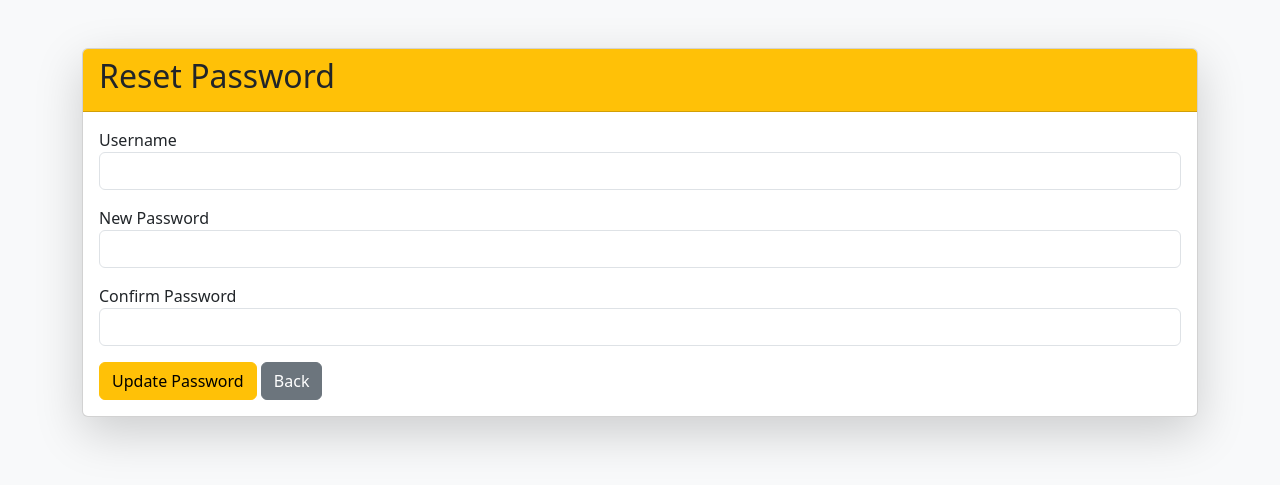
After one commit to dinukahansana/expense-tracker-flask, a Flask app: page /forgot-password in a window 1280 px wide. The commit adds this page. Shown: the top 485 px of the page. Run offline with Flask 3, Linux system fonts and the light colour scheme.

Commit message:
Add remember me and forgot password features

```diff
--- a/app.py
+++ b/app.py
@@ -1,10 +1,12 @@
 from flask import Flask, render_template, request, redirect, session
 from werkzeug.security import generate_password_hash, check_password_hash
+from datetime import timedelta
 
 import sqlite3
 
 app = Flask(__name__)
-app.secret_key = 'my_secret_key'
+app.secret_key = 'your_secret_key'
+app.permanent_session_lifetime = timedelta(days=30)
 
 # Create Database
 def init_db():
@@ -203,6 +205,8 @@ def login():
         username = request.form.get('username','').strip()
         password = request.form.get('password','').strip()
 
+        remember = request.form.get('remember')
+
         conn = sqlite3.connect('expenses.db')
         cursor = conn.cursor()
 
@@ -217,6 +221,11 @@ def login():
         user = cursor.fetchone()
 
         if user and check_password_hash(user[2],password):
+            if remember:
+                session.permanent = True
+            else:
+                session.permanent = False
+
             session['user_id'] = user[0]
             session['username'] = user[1]
 
@@ -230,6 +239,51 @@ def logout():
     session.clear()
     return redirect('/login')
 
+#Forgot Password
+@app.route('/forgot-password', methods=['GET','POST'])
+def forgot_password():
+    if request.method == 'POST':
+        username = request.form.get('username','').strip()
+        new_password = request.form.get('new_password','').strip()
+        confirm_password = request.form.get('confirm_password','').strip()
+
+        if not username or not new_password or not confirm_password:
+            return "Please fill in all fields !"
+
+        if new_password != confirm_password:
+            return "Password do not match !"
+
+        conn = sqlite3.connect('expenses.db')
+        cursor = conn.cursor()
+
+        cursor.execute(
+            '''
+            SELECT * FROM users WHERE username = ?
+            ''',
+            (username,)
+        )
+
+        user = cursor.fetchone()
+
+        if not user:
+            conn.close()
+            return "Username not found !"
+
+        hashed_password = generate_password_hash(new_password)
+
+        cursor.execute(
+            '''
+            UPDATE users SET password=? WHERE username=?
+            ''',
+            (hashed_password, username)
+        )
+
+        conn.commit()
+        conn.close()
+
+        return redirect('/login')
+    return render_template("forgot_password.html")
+
 
 if __name__ == '__main__':
     init_db()
--- /dev/null
+++ b/templates/forgot_password.html
@@ -0,0 +1,90 @@
+<!DOCTYPE html>
+<html>
+<head>
+
+    <title>Forgot Password</title>
+
+    <link
+    href="https://cdn.jsdelivr.net/npm/bootstrap@5.3.3/dist/css/bootstrap.min.css"
+    rel="stylesheet">
+
+</head>
+
+<body class="bg-light">
+
+<div class="container mt-5">
+
+    <div class="card shadow-lg">
+
+        <div class="card-header bg-warning">
+
+            <h2>Reset Password</h2>
+
+        </div>
+
+        <div class="card-body">
+
+            <form method="POST">
+
+                <div class="mb-3">
+
+                    <label>Username</label>
+
+                    <input
+                        type="text"
+                        name="username"
+                        class="form-control"
+                        required>
+
+                </div>
+
+                <div class="mb-3">
+
+                    <label>New Password</label>
+
+                    <input
+                        type="password"
+                        name="new_password"
+                        class="form-control"
+                        required>
+
+                </div>
+
+                <div class="mb-3">
+
+                    <label>Confirm Password</label>
+
+                    <input
+                        type="password"
+                        name="confirm_password"
+                        class="form-control"
+                        required>
+
+                </div>
+
+                <button
+                    class="btn btn-warning"
+                    type="submit">
+
+                    Update Password
+
+                </button>
+
+                <a
+                    href="/login"
+                    class="btn btn-secondary">
+
+                    Back
+
+                </a>
+
+            </form>
+
+        </div>
+
+    </div>
+
+</div>
+
+</body>
+</html>
--- a/templates/index.html
+++ b/templates/index.html
@@ -12,6 +12,8 @@
 </head>
 
 <body class="bg-light">
+
+
 
 <div class="container mt-5">
 
@@ -96,7 +98,7 @@
                 <thead>
 
                     <tr>
-                        <th>ID</th>
+
                         <th>Name</th>
                         <th>Category</th>
                         <th>Amount</th>
@@ -111,7 +113,7 @@
 
                     <tr>
 
-                        <td>{{ expense[0] }}</td>
+
 
                         <td>{{ expense[1] }}</td>
 
```
Also changed, not shown: templates/login.html (+38 -0 lines), expenses.db.
